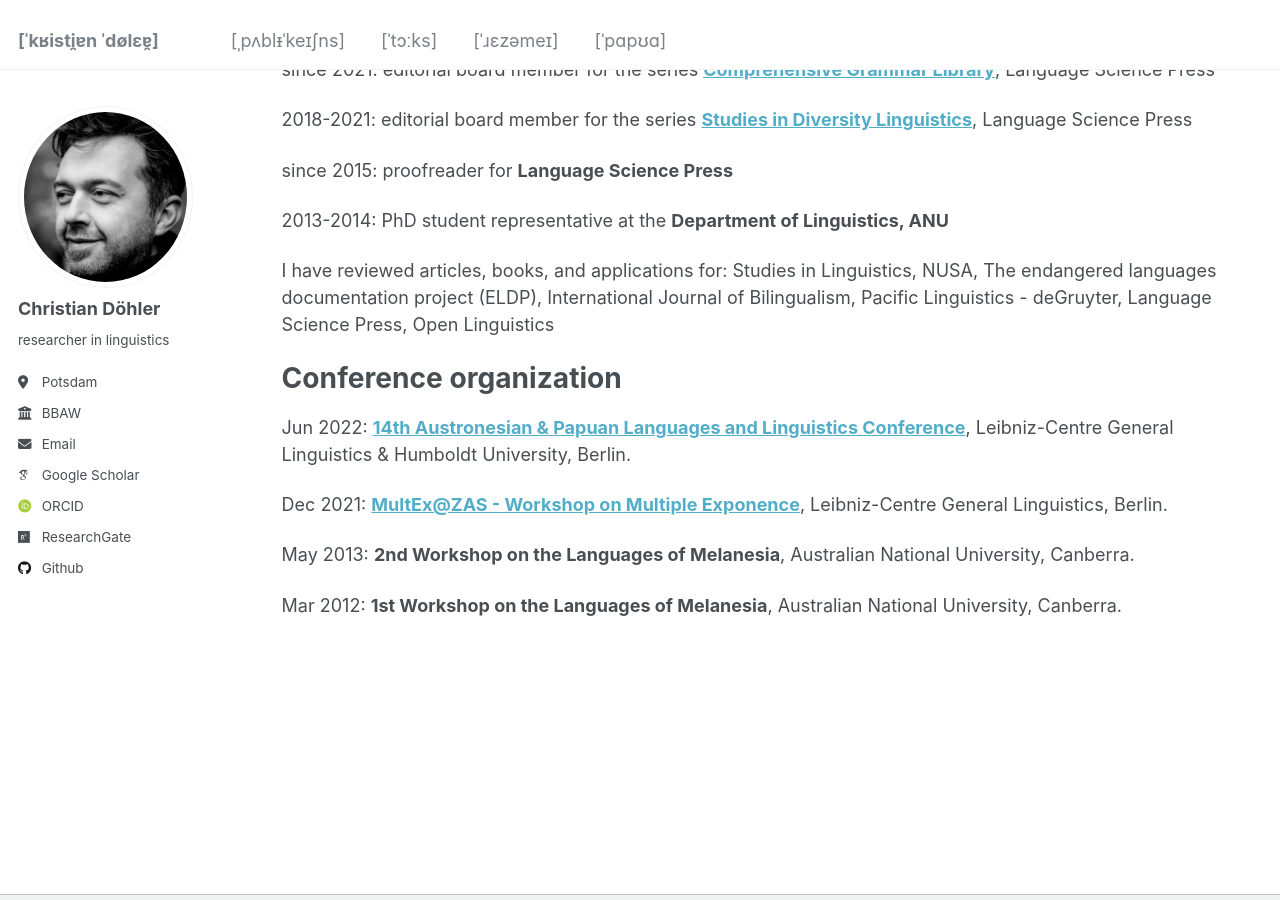
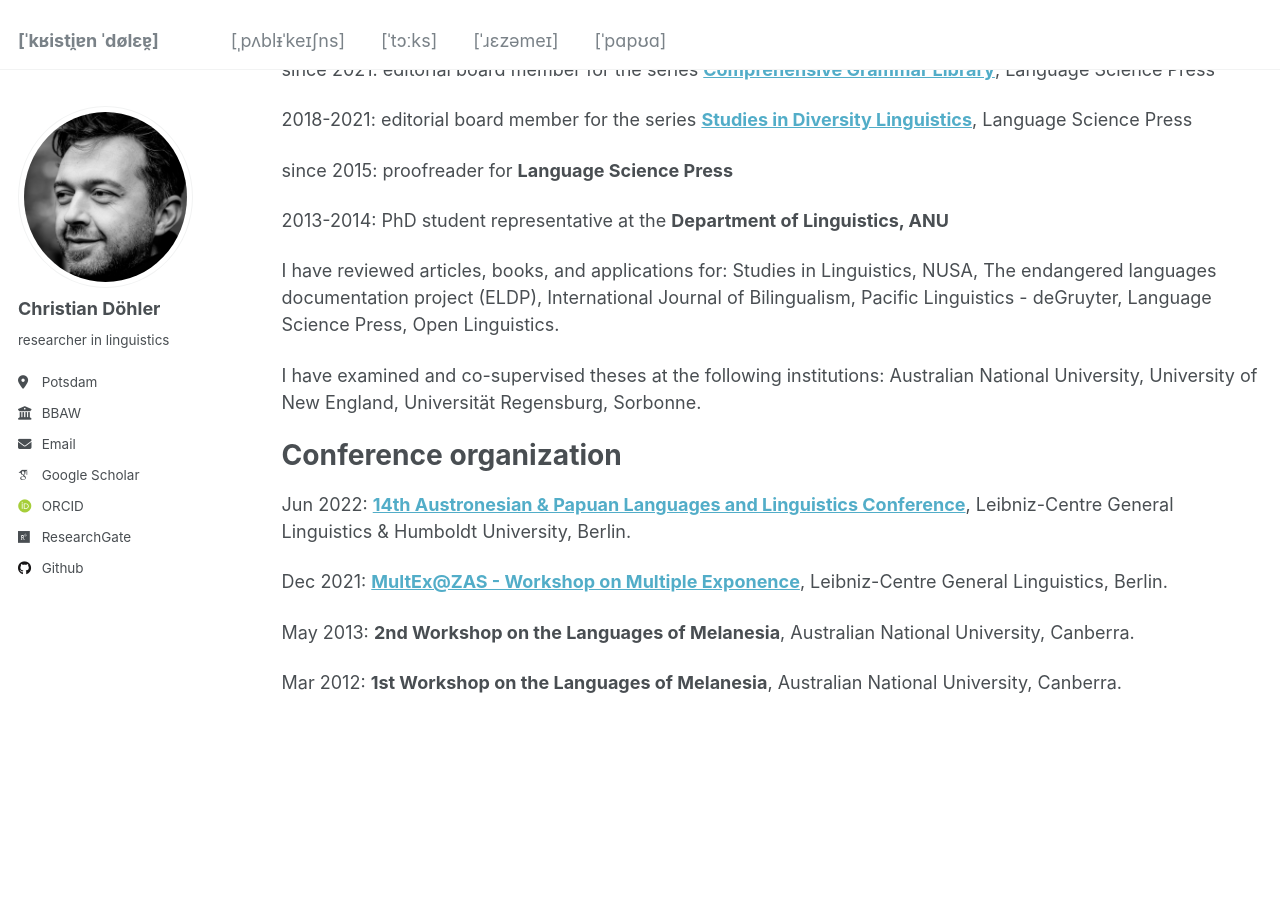
Before and after one commit to chrdoe/chrdoe.github.io, a Jekyll site: the page built from _pages/cv.md, in a window 1280 px wide and 900 px high, scrolled down 2966 px. Built offline with Jekyll 4.4.1, drawn with Linux system fonts in a browser that asks for light colours; some web fonts are replaced.

Commit message:
Update cv.md

```diff
--- a/_pages/cv.md
+++ b/_pages/cv.md
@@ -130,7 +130,9 @@ since 2015: proofreader for **Language Science Press**
 
 2013-2014: PhD student representative at the **Department of Linguistics, ANU**
 
-I have reviewed articles, books, and applications for: Studies in Linguistics, NUSA, The endangered languages documentation project (ELDP), International Journal of Bilingualism, Pacific Linguistics - deGruyter, Language Science Press, Open Linguistics
+I have reviewed articles, books, and applications for: Studies in Linguistics, NUSA, The endangered languages documentation project (ELDP), International Journal of Bilingualism, Pacific Linguistics - deGruyter, Language Science Press, Open Linguistics.
+
+I have examined and co-supervised theses at the following institutions: Australian National University, University of New England, Universität Regensburg, Sorbonne.
 
 Conference organization
 ====
```
